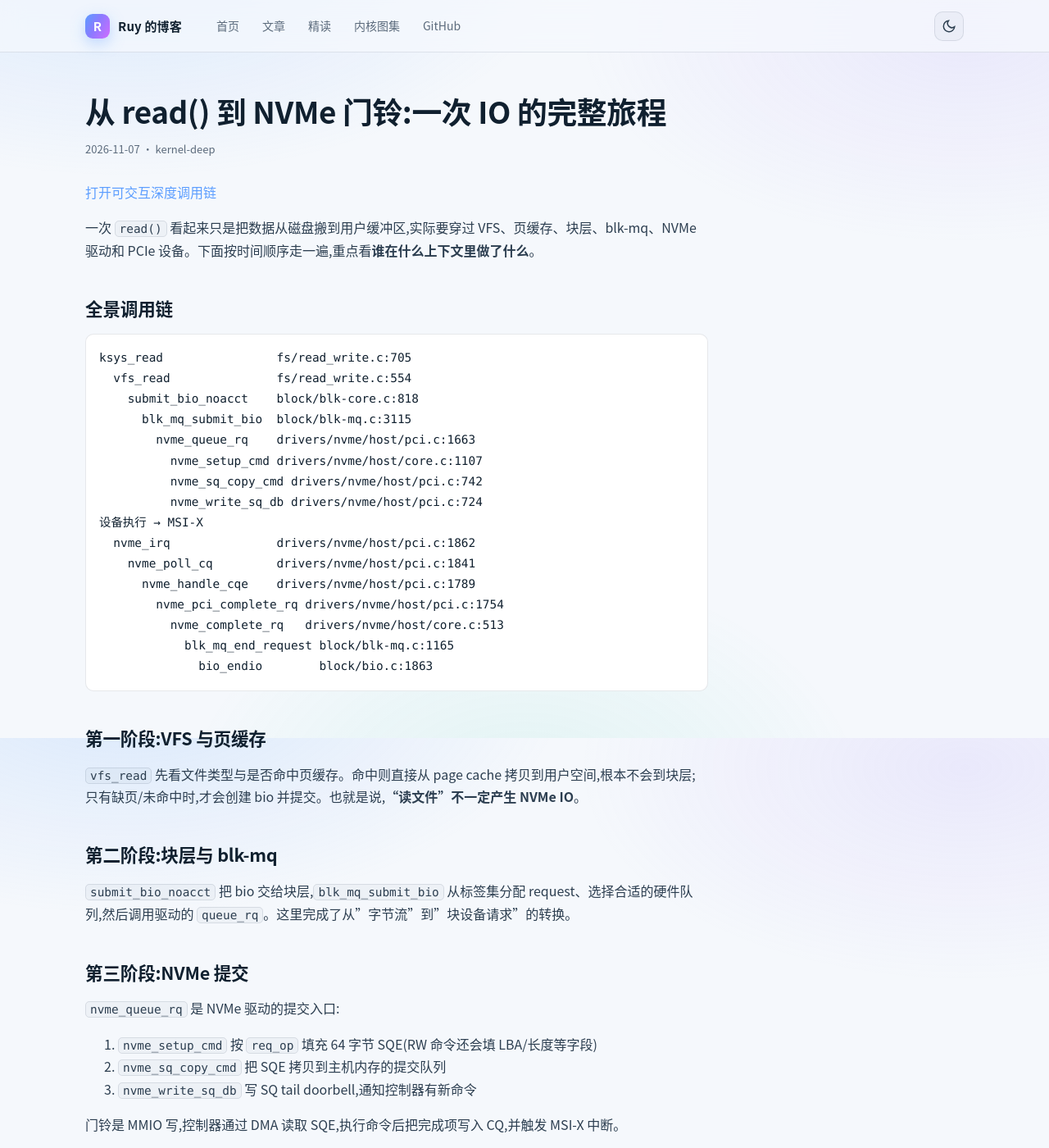
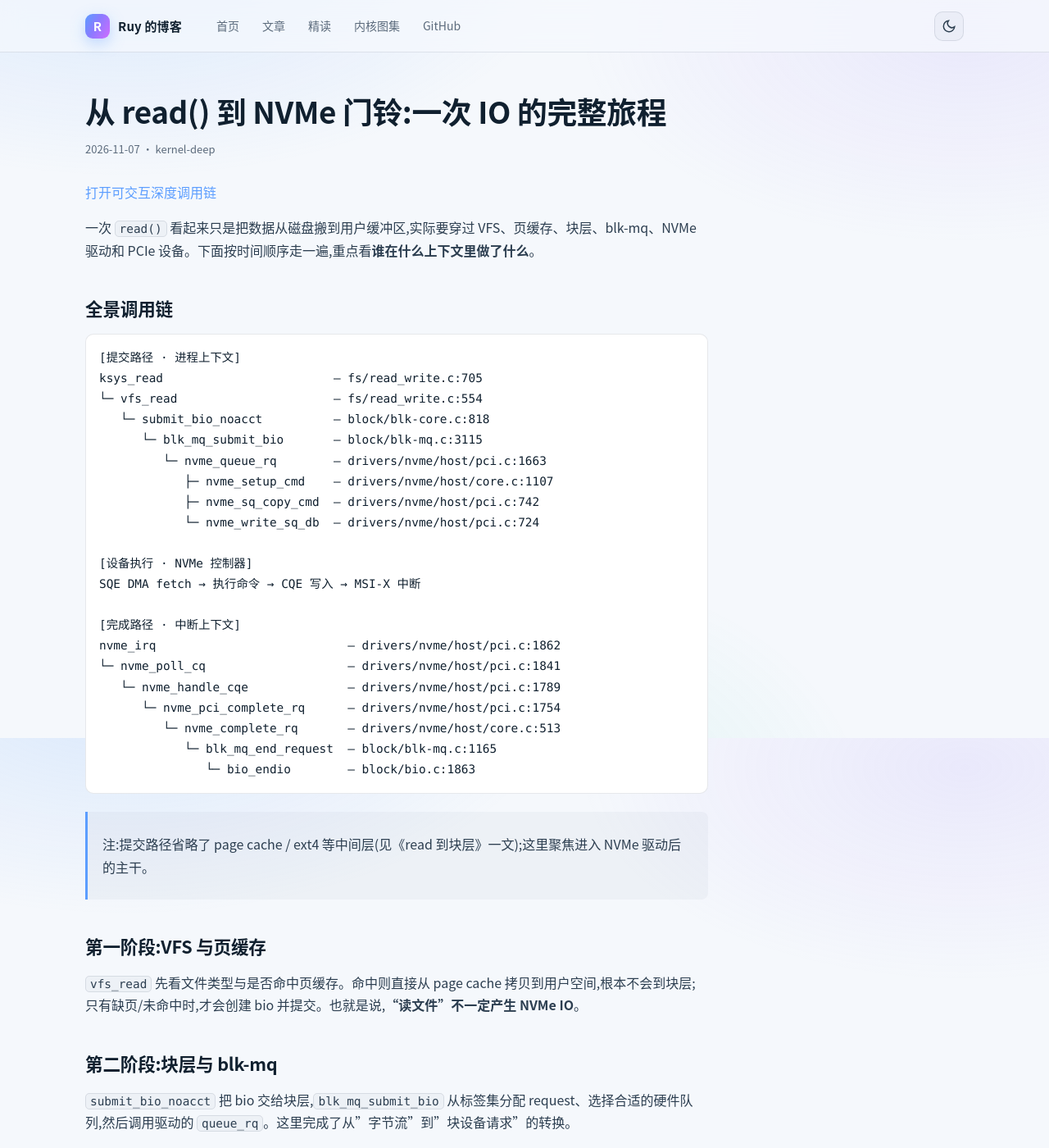
Before and after one commit to zhang-ruyi/ruy, a Jekyll site: the page built from _posts/2026-11-07-nvme-io-path.md, in a window 1280 px wide and 1400 px high. Shown: the whole window at 82% size. Built offline with Jekyll 4.4.1, drawn with Linux system fonts in a browser that asks for light colours.

````diff
--- a/_posts/2026-11-07-nvme-io-path.md
+++ b/_posts/2026-11-07-nvme-io-path.md
@@ -12,23 +12,30 @@ description: VFS → 块层 blk-mq → NVMe queue_rq → SQ 门铃 → MSI-X 完
 ## 全景调用链
 
 ```text
-ksys_read                fs/read_write.c:705
-  vfs_read               fs/read_write.c:554
-    submit_bio_noacct    block/blk-core.c:818
-      blk_mq_submit_bio  block/blk-mq.c:3115
-        nvme_queue_rq    drivers/nvme/host/pci.c:1663
-          nvme_setup_cmd drivers/nvme/host/core.c:1107
-          nvme_sq_copy_cmd drivers/nvme/host/pci.c:742
-          nvme_write_sq_db drivers/nvme/host/pci.c:724
-设备执行 → MSI-X
-  nvme_irq               drivers/nvme/host/pci.c:1862
-    nvme_poll_cq         drivers/nvme/host/pci.c:1841
-      nvme_handle_cqe    drivers/nvme/host/pci.c:1789
-        nvme_pci_complete_rq drivers/nvme/host/pci.c:1754
-          nvme_complete_rq   drivers/nvme/host/core.c:513
-            blk_mq_end_request block/blk-mq.c:1165
-              bio_endio        block/bio.c:1863
+[提交路径 · 进程上下文]
+ksys_read                        — fs/read_write.c:705
+└─ vfs_read                      — fs/read_write.c:554
+   └─ submit_bio_noacct          — block/blk-core.c:818
+      └─ blk_mq_submit_bio       — block/blk-mq.c:3115
+         └─ nvme_queue_rq        — drivers/nvme/host/pci.c:1663
+            ├─ nvme_setup_cmd    — drivers/nvme/host/core.c:1107
+            ├─ nvme_sq_copy_cmd  — drivers/nvme/host/pci.c:742
+            └─ nvme_write_sq_db  — drivers/nvme/host/pci.c:724
+
+[设备执行 · NVMe 控制器]
+SQE DMA fetch → 执行命令 → CQE 写入 → MSI-X 中断
+
+[完成路径 · 中断上下文]
+nvme_irq                           — drivers/nvme/host/pci.c:1862
+└─ nvme_poll_cq                    — drivers/nvme/host/pci.c:1841
+   └─ nvme_handle_cqe              — drivers/nvme/host/pci.c:1789
+      └─ nvme_pci_complete_rq      — drivers/nvme/host/pci.c:1754
+         └─ nvme_complete_rq       — drivers/nvme/host/core.c:513
+            └─ blk_mq_end_request  — block/blk-mq.c:1165
+               └─ bio_endio        — block/bio.c:1863
 ```
+
+> 注:提交路径省略了 page cache / ext4 等中间层(见《read 到块层》一文);这里聚焦进入 NVMe 驱动后的主干。
 
 ## 第一阶段:VFS 与页缓存
 
````
Also changed, not shown: _posts/2026-11-05-fork-process-creation.md (+14 -12 lines), _posts/2026-11-06-page-fault-walkthrough.md (+19 -13 lines).
